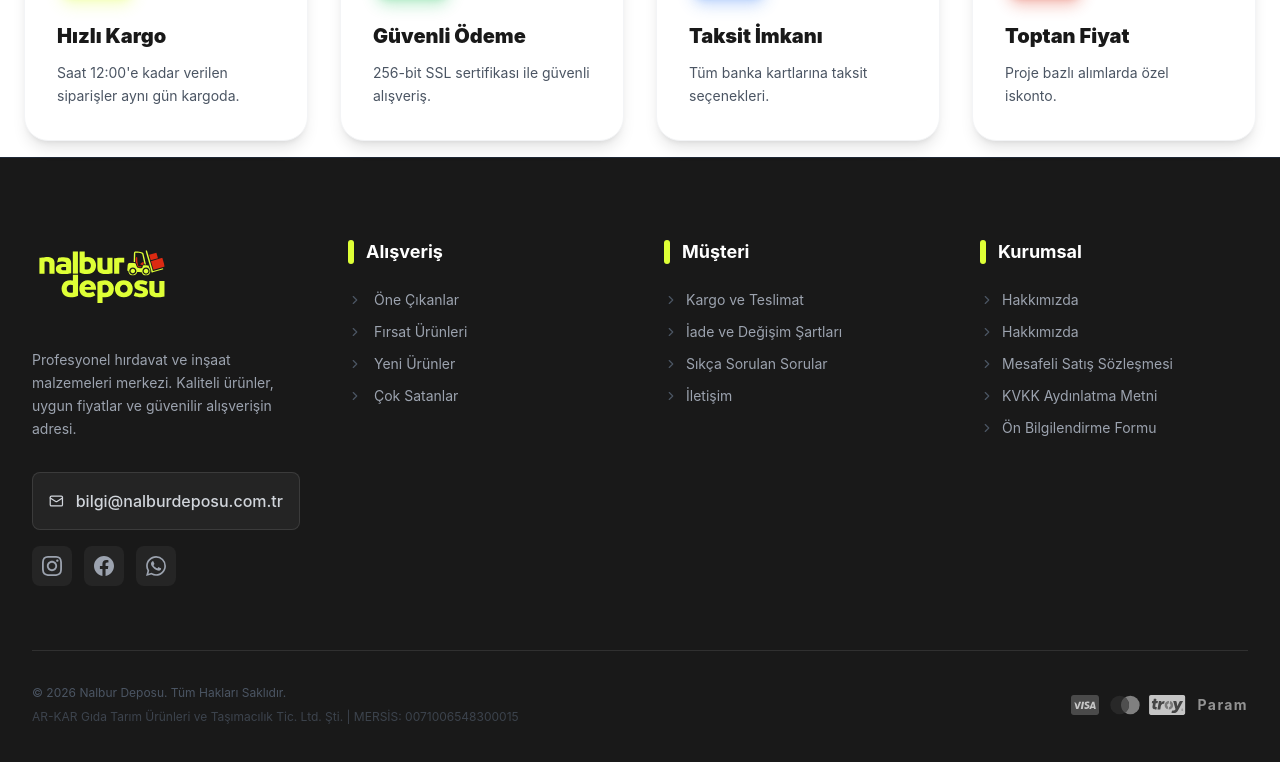
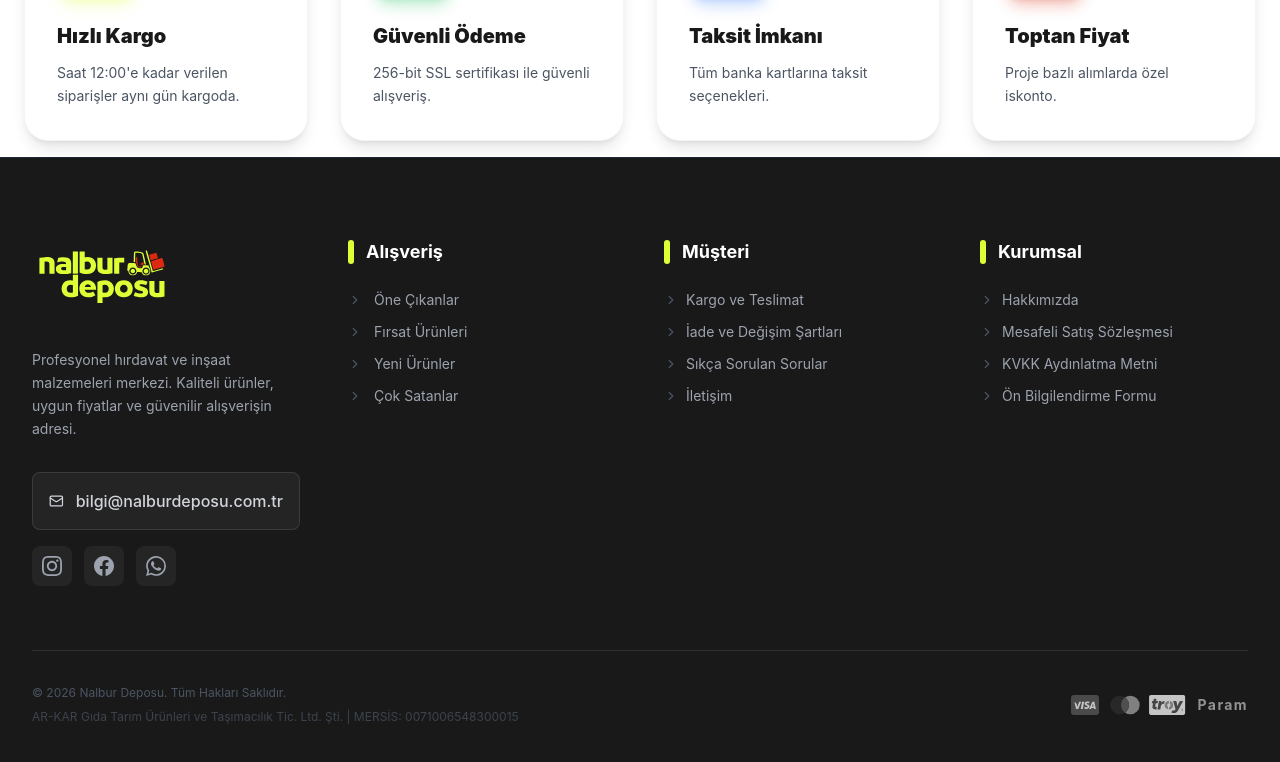
Before and after one commit to yusufarbc/nalburdeposu-pern-ecommerce, a React (Vite) app in the folder client/: page / in a window 1280 px wide. Shown: the part 1084-1846 px from the top of the page. Built offline with nearby package versions, Linux system fonts and the light colour scheme; no server answers.

Commit message:
feat: add a new `Footer` component with navigation, contact, social media, and payment information.

```diff
--- a/client/src/components/Footer.jsx
+++ b/client/src/components/Footer.jsx
@@ -165,7 +165,6 @@ export function Footer() {
                         <ul className="space-y-3">
                             {[
                                 { name: 'Hakkımızda', href: '/hakkimizda' },
-                                { name: 'Hakkımızda', href: '/hakkimizda' },
                                 { name: 'Mesafeli Satış Sözleşmesi', href: '/mesafeli-satis-sozlesmesi' },
                                 { name: 'KVKK Aydınlatma Metni', href: '/gizlilik-ve-kvkk' },
                                 { name: 'Ön Bilgilendirme Formu', href: '/on-bilgilendirme' }
```
